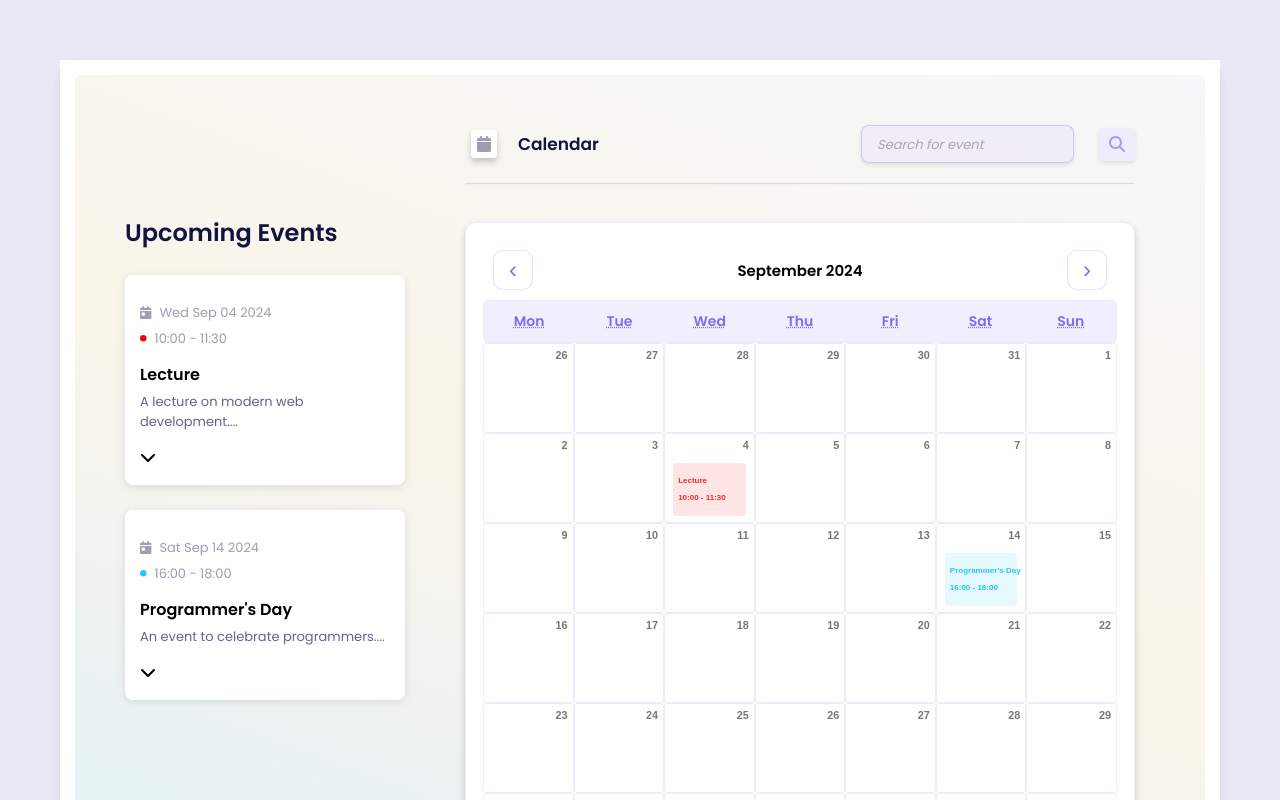
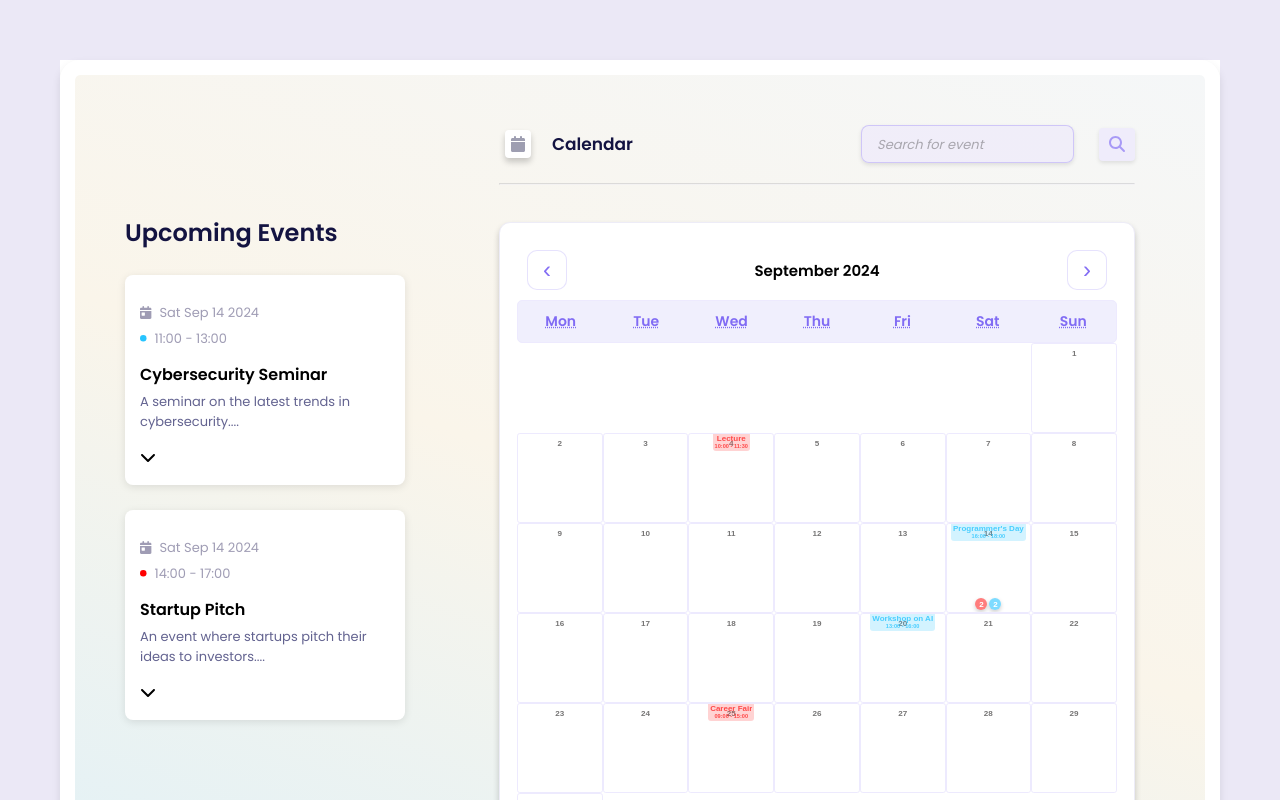
Before and after one commit to IsStephy/EventLink, a React (Create React App) app: page / in a window 1280 px wide. Shown: the top 800 px of the page. Built offline with nearby package versions, Linux system fonts and the light colour scheme.

Commit message:
improved calendar + handle multiple events

```diff
--- a/src/App.css
+++ b/src/App.css
@@ -1,34 +1,5 @@
 /* src/App.css */
 @import url('https://fonts.googleapis.com/css2?family=Poppins:wght@400;600&display=swap');
-
-
-/*new*/
-.filtered-events-container {
-  background-color: white;
-  border-radius: 10px;
-  padding: 20px;
-  box-shadow: 0 2px 4px rgba(0, 0, 0, 0.1);
-}
-
-.back-button {
-  background-color: #f0f0f0;
-  border: none;
-  padding: 5px 10px;
-  border-radius: 5px;
-  cursor: pointer;
-  margin-bottom: 10px;
-}
-
-.back-button:hover {
-  background-color: #e0e0e0;
-}
-
-/* Dates not in month fade*/
-.faded-date {
-  opacity: 0.5;
-}
-
-
 
 .filtered-events-container {
   background-color: white;
@@ -36,13 +7,7 @@
   padding: 20px;
   box-shadow: 0 2px 8px rgba(0, 0, 0, 0.1);
   width: 300px; /* Adjust as needed */
-  margin-top: 25px; /* Align with the initial event list */
-  margin-top: 147.5px;
-}
-
-.no-events-found-css {
-  margin-top: 160px;
-  margin-left: 65px;
+  margin-top: 147.5px; /* Align with the initial event list */
 }
 
 .back-button {
@@ -60,6 +25,108 @@
 
 .back-button:hover {
   background-color: rgba(214, 209, 245, 1);
+}
+
+.no-events-found-css {
+  margin-top: 160px;
+  margin-left: 65px;
+}
+
+/* Dates not in month fade */
+.faded-date {
+  opacity: 0.5;
+}
+
+.faded-date .event-dot {
+  opacity: 0.3;
+}
+
+/* Event container positioning */
+.event-container {
+  position: absolute;
+  bottom: 2px;
+  left: 2px;
+  right: 2px;
+  display: flex;
+  flex-direction: column;
+  align-items: center;
+  justify-content: flex-end;
+  padding-top: 20px; /* Adjust based on the size of your date number */
+  height: 100%;
+}
+
+/* Event indicator styling */
+.event-indicator {
+  display: flex;
+  justify-content: center;
+  align-items: center;
+  gap: 2px;
+  margin-top: auto; /* Push indicators to the bottom */
+  padding-top: 2px;
+}
+
+.event-dot {
+  width: 12px;
+  height: 12px;
+  border-radius: 50%;
+  display: flex;
+  justify-content: center;
+  align-items: center;
+  font-size: 8px;
+  font-weight: bold;
+  color: white;
+  cursor: pointer;
+  transition: transform 0.1s ease-in-out, opacity 0.2s ease-in-out;
+  box-shadow: 0 2px 4px rgba(0, 0, 0, 0.2);
+}
+
+.event-dot:hover {
+  transform: scale(1.1);
+  opacity: 1;
+}
+
+.mandatory-dot {
+  background-color: rgba(255, 39, 39, 0.6);
+}
+
+.optional-dot {
+  background-color: rgba(39, 196, 255, 0.6);
+}
+
+.first-event {
+  font-size: 8px;
+  padding: 2px;
+  border-radius: 3px;
+  margin-bottom: 2px;
+  cursor: pointer;
+  transition: opacity 0.2s ease-in-out;
+}
+
+.first-event:hover {
+  opacity: 0.8;
+}
+
+.mandatory-event {
+  background-color: rgba(255, 39, 39, 0.2); /* More faded red */
+  color: rgba(255, 39, 39, 0.8);
+}
+
+.optional-event {
+  background-color: rgba(39, 196, 255, 0.2); /* More faded blue */
+  color: rgba(39, 196, 255, 0.8);
+}
+
+.event-title {
+  margin: 0;
+  font-weight: bold;
+  white-space: nowrap;
+  overflow: hidden;
+  text-overflow: ellipsis;
+}
+
+.event-time {
+  margin: 0;
+  font-size: 0.7em;
 }
 
 .filtered-event-css {
@@ -93,7 +160,6 @@
   flex-grow: 1;
 }
 
-/* Update this existing class to ensure proper alignment */
 .upcoming-events-or-events-from-calendar {
   display: flex;
   flex-direction: column;
@@ -102,8 +168,51 @@
   width: 300px; /* Adjust as needed */
 }
 
+/* Calendar tile styling */
+.react-calendar__tile {
+  position: relative;
+  height: 90px; /* Increased height to accommodate events and indicators */
+  padding: 5px;
+  display: flex;
+  flex-direction: column;
+  align-items: stretch;
+  box-sizing: border-box;
+}
 
-/*end new*/
+.react-calendar__tile abbr {
+  position: absolute;
+  top: 5px;
+  left: 5px;
+  font-size: 0.9em;
+}
+
+/* Event box styling */
+.event-on-calendar-button-css {
+  background-color: rgba(255, 229, 229, 0.7); /* Light red background for mandatory events */
+  color: rgba(255, 39, 39, 1);
+  font-size: 8px;
+  line-height: 1.2;
+  margin: 2px 0;
+  padding: 2px 4px;
+  border: none;
+  border-radius: 3px;
+  white-space: nowrap;
+  overflow: hidden;
+  text-overflow: ellipsis;
+  width: 100%;
+  height: 20px; /* Fixed height for event boxes */
+  box-sizing: border-box;
+  display: block;
+  text-align: left;
+}
+
+.event-on-calendar-button-css.optional-event {
+  background-color: rgba(229, 249, 253, 0.7); /* Light blue background for optional events */
+  color: rgba(39, 196, 255, 1);
+}
+
+
+
 
 
 
@@ -134,7 +243,7 @@
   position: absolute;
   top: 5px; /* Adjust vertical position */
   right: 5px; /* Adjust horizontal position */
-  font-size: 1.2em; /* Adjust the size of the day number */
+  font-size: 0.9em; /* Adjust the size of the day number */
 }
 
 /* Navigation bar for the calendar */
@@ -416,28 +525,29 @@ body, .upcoming-events {
 
 
 /*update here too !!!!!!!!!!*/
+/* Event box styling */
 .event-on-calendar-button-css {
-  background-color: transparent; /* Remove the background color */
-  color: inherit; /* Inherit color from child elements */
+  background-color: rgba(255, 229, 229, 0.7); /* Light red background for mandatory events */
+  color: rgba(255, 39, 39, 1);
   font-size: 8px;
   line-height: 1.2;
   margin: 2px 0;
-  padding: 4px 8px;
+  padding: 2px 4px;
   border: none;
   border-radius: 3px;
   white-space: nowrap;
   overflow: hidden;
   text-overflow: ellipsis;
   width: 100%;
+  height: 18px; /* Adjusted height for event boxes */
   box-sizing: border-box;
   display: block;
   text-align: left;
 }
 
-.event-on-calendar-button-css:hover {
-  cursor: pointer;
-  opacity: 0.8;
-  width: 100%;
+.event-on-calendar-button-css.optional-event {
+  background-color: rgba(229, 249, 253, 0.7); /* Light blue background for optional events */
+  color: rgba(39, 196, 255, 1);
 }
 
 /* Styling for the individual months in year view */
--- a/src/App.js
+++ b/src/App.js
@@ -27,7 +27,68 @@ function App() {
       "16:00 - 18:00",
       new Organizer(2, new Date(2024, 8, 20), 'Tech Corp', 'Technology'),
       new Place(2, 'West', 'City B', 'Tech Park 456')
+    ),
+    new Event(
+      3,
+      'Conference',
+      'Annual tech conference.',
+      new Date(2024, 8, 14),
+      'Obligatoriu',
+      '09:00 - 17:00',
+      new Organizer(4, new Date(2024, 8, 15), 'Tech World', 'Technology'),
+      new Place(4, 'North', 'City D', 'Conference Center 101')
+    ),
+    new Event(
+      4,
+      'Workshop on AI',
+      'A hands-on workshop on artificial intelligence.',
+      new Date(2024, 8, 20),
+      'Opțional',
+      '13:00 - 16:00',
+      new Organizer(5, new Date(2024, 8, 10), 'AI Labs', 'Technology'),
+      new Place(5, 'East', 'City C', 'Innovation Hub 789')
+    ),
+    new Event(
+      5,
+      'Hackathon',
+      'A 24-hour coding competition.',
+      new Date(2024, 8, 14),
+      'Opțional',
+      '10:00 - 10:00 (next day)',
+      new Organizer(6, new Date(2024, 8, 5), 'Code Masters', 'Technology'),
+      new Place(6, 'South', 'City E', 'Tech Arena 321')
+    ),
+    new Event(
+      6,
+      'Career Fair',
+      'A fair to connect students with tech companies.',
+      new Date(2024, 8, 25),
+      'Obligatoriu',
+      '09:00 - 15:00',
+      new Organizer(7, new Date(2024, 8, 12), 'Job Connect', 'Recruitment'),
+      new Place(7, 'Central', 'City A', 'Career Center 202')
+    ),
+    new Event(
+      7,
+      'Cybersecurity Seminar',
+      'A seminar on the latest trends in cybersecurity.',
+      new Date(2024, 8, 14),
+      'Opțional',
+      '11:00 - 13:00',
+      new Organizer(8, new Date(2024, 8, 15), 'CyberShield', 'Security'),
+      new Place(8, 'North', 'City F', 'Security Center 333')
+    ),
+    new Event(
+      8,
+      'Startup Pitch',
+      'An event where startups pitch their ideas to investors.',
+      new Date(2024, 8, 14),
+      'Obligatoriu',
+      '14:00 - 17:00',
+      new Organizer(9, new Date(2024, 8, 18), 'Startup Inc', 'Business'),
+      new Place(9, 'West', 'City G', 'Innovation District 101')
     )
+
   ]);
 
   const [calendarEvents, setCalendarEvents] = useState({});
@@ -68,23 +129,68 @@ function App() {
   };
 
   const tileContent = ({ date, view }) => {
-    const dateKey = date.toDateString();
-    const eventsForDate = calendarEvents[dateKey];
-    const currentDate = new Date();
-    const isCurrentMonth = date.getMonth() === currentDate.getMonth() && date.getFullYear() === currentDate.getFullYear();
+    if (view === 'month') {
+      const dateKey = date.toDateString();
+      const eventsForDate = calendarEvents[dateKey] || [];
+      const currentDate = new Date();
+      const isCurrentMonth = date.getMonth() === currentDate.getMonth() && date.getFullYear() === currentDate.getFullYear();
 
-    return view === 'month' && eventsForDate ? (
-      <div className={`event-on-calendar-button-css ${!isCurrentMonth ? 'faded-date' : ''}`}>
-        {eventsForDate.map((event, index) => (
-          <div key={index} onClick={() => handleEventCalendarClick(event)}>
-            <div className={`event-css ${event.tip === 'Obligatoriu' ? 'mandatory-event' : 'optional-event'}`}>
-              <p>{event.titlu}</p>
-              <p>{event.ora}</p>
-            </div>
+      if (eventsForDate.length === 0) return null;
+
+      const firstEvent = eventsForDate[0];
+      const remainingEvents = eventsForDate.slice(1);
+      const mandatoryEvents = remainingEvents.filter(event => event.tip === 'Obligatoriu');
+      const optionalEvents = remainingEvents.filter(event => event.tip !== 'Obligatoriu');
+
+      return (
+        <div className={`event-container ${!isCurrentMonth ? 'faded-date' : ''}`}>
+          <div
+            className={`first-event ${firstEvent.tip === 'Obligatoriu' ? 'mandatory-event' : 'optional-event'}`}
+            onClick={(e) => {
+              e.stopPropagation();
+              handleEventCalendarClick(firstEvent);
+            }}
+          >
+            <p className="event-title">{firstEvent.titlu}</p>
+            <p className="event-time">{firstEvent.ora}</p>
           </div>
-        ))}
-      </div>
-    ) : null;
+          <div className="event-indicator">
+            {mandatoryEvents.length > 0 && (
+              <div
+                className="event-dot mandatory-dot"
+                onClick={(e) => {
+                  e.stopPropagation();
+                  handleEventCalendarClick(mandatoryEvents[0]);
+                }}
+                title={`${mandatoryEvents.length} more mandatory event(s)`}
+              >
+                {mandatoryEvents.length}
+              </div>
+            )}
+            {optionalEvents.length > 0 && (
+              <div
+                className="event-dot optional-dot"
+                onClick={(e) => {
+                  e.stopPropagation();
+                  handleEventCalendarClick(optionalEvents[0]);
+                }}
+                title={`${optionalEvents.length} more optional event(s)`}
+              >
+                {optionalEvents.length}
+              </div>
+            )}
+          </div>
+        </div>
+      );
+    }
+    return null;
+  };
+
+  const handleShowAllEvents = (dateKey) => {
+    const eventsForDate = calendarEvents[dateKey] || [];
+    setFilteredEvents(eventsForDate);
+    setSearchPerformed(true);
+    setSelectedEvent(null);
   };
 
   const handleCalendarClick = () => {
@@ -158,7 +264,15 @@ function App() {
             </div>
             <hr className='line-css' />
             <div className='calendar-css'>
-              <Calendar tileContent={tileContent} />
+              <Calendar                         //new
+                tileContent={tileContent}
+                minDetail="year"
+                maxDetail="month"
+                navigationLabel={({ date, view }) =>
+                  `${date.toLocaleString('default', { month: 'long' })} ${date.getFullYear()}`
+                }
+                showNeighboringMonth={false}
+              />
             </div>
           </div>
         </div>
```
